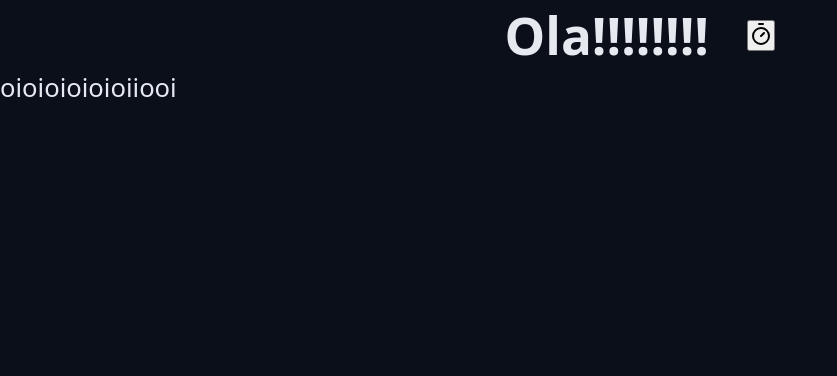
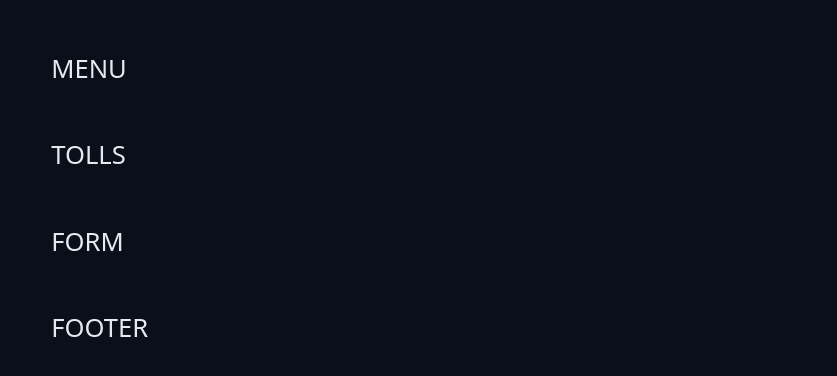
Before and after one commit to Filipe029/Pomodoro, a React (Vite) app: page / in a window 1280 px wide. Shown: the top 376 px of the page, without its empty margins (0-837 px from the left). Built offline with nearby package versions, Linux system fonts and the light colour scheme.

Commit message:
Criação das seções

```diff
--- a/src/App.tsx
+++ b/src/App.tsx
@@ -1,20 +1,37 @@
-import { Heading } from './components/Heading';
 import './styles/theme.css';
 import './styles/global.css';
-import { TimerIcon } from 'lucide-react';
 
 export function App() {
   return (
     <>
-      <Heading>
-        Ola!!!!!!!!
-        <button>
-          <TimerIcon />
-        </button>
-      </Heading>
-      <p>
-        oioioioioioiiooi
-      </p>
+      <div className="container">
+        <div className="content">
+          <section>
+            MENU
+          </section>
+        </div>
+      </div>
+      <div className="container">
+        <div className="content">
+          <section>
+            TOLLS
+          </section>
+        </div>
+      </div>
+      <div className="container">
+        <div className="content">
+          <section>
+            FORM
+          </section>
+        </div>
+      </div>
+      <div className="container">
+        <div className="content">
+          <section>
+            FOOTER
+          </section>
+        </div>
+      </div>
     </>
   );
 }
--- a/src/styles/global.css
+++ b/src/styles/global.css
@@ -22,3 +22,17 @@ body {
   background-color: var(--gray-900);
   color: var(--text-default);
 }
+
+.container-fluid {
+  max-width: auto;
+}
+
+.container {
+  max-width: 98rem;
+  margin: 0 auto;
+}
+
+.content {
+  margin: 3.2rem;
+
+}
```
